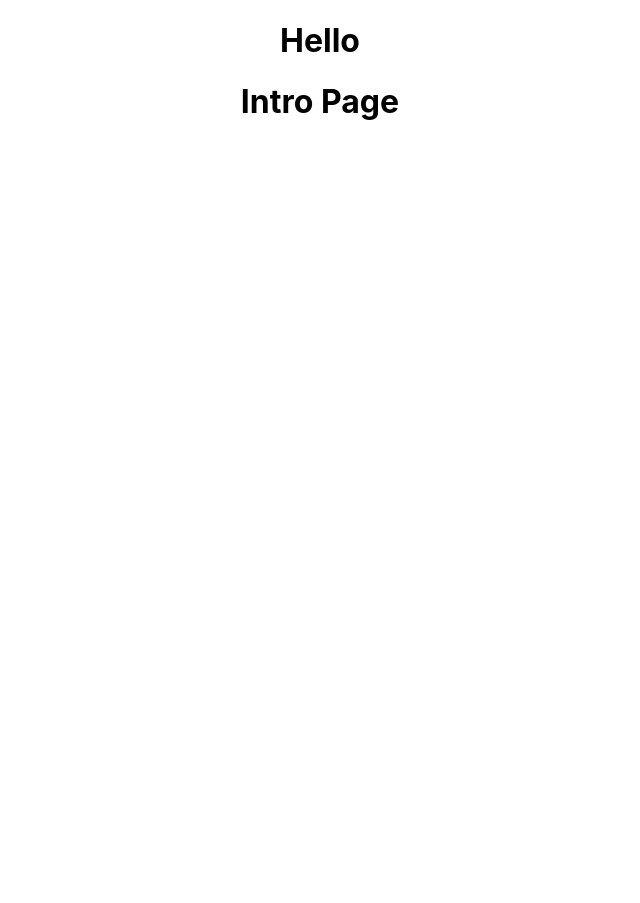
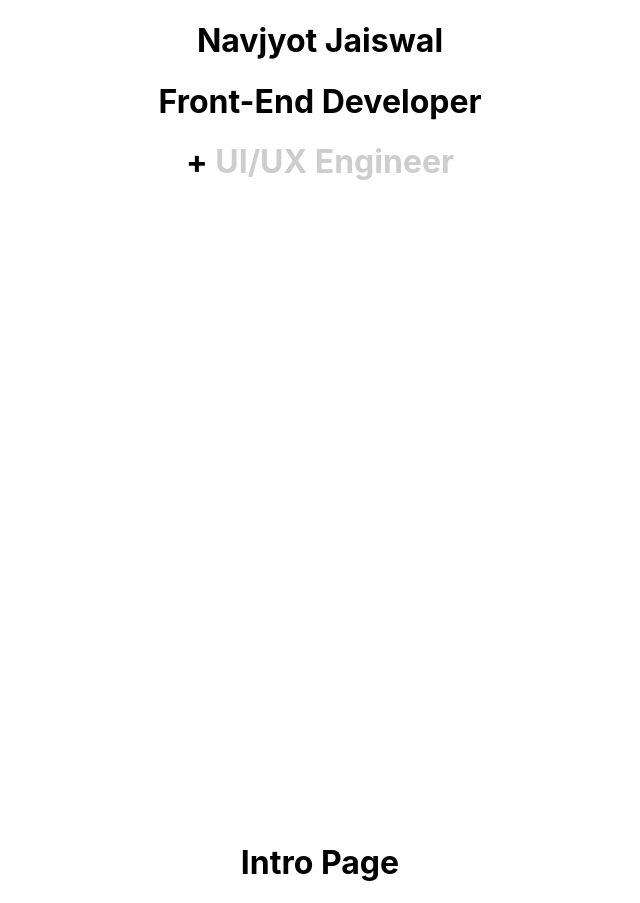
Before and after one commit to styp3r/naviportfolio, a React (Create React App) app: page / in a window 1280 px wide. Shown: the whole page, without its empty margins (320-960 px from the left). Before the commit the page ends 800 px from the top, so only its background shows below. Built offline with nearby package versions, Linux system fonts and the light colour scheme; a web font is replaced by a local one.

Commit message:
Create Hero Header and add text that changes every 3s along with slider animation.

```diff
--- a/src/components/Hero.jsx
+++ b/src/components/Hero.jsx
@@ -1,8 +1,51 @@
-import React from 'react';
+import React,  {useState} from 'react';
 
 function Hero(){
+
+    const [title, setTitle] = useState("Designer");
+
+    function animateTitle(){
+        document.getElementById("title").animate([
+            // keyframes
+            { opacity: 1 },
+            { opacity: 0 }
+          ], {
+            // timing options
+            duration: 3100,
+            iterations: 1
+          });
+    }
+
+    let interval = setInterval(()=>{
+        if(title === "Designer"){
+            setTitle("UI/UX Engineer");
+            animateTitle();
+        }
+        if(title === "UI/UX Engineer"){
+            setTitle("Interactive Architect");
+            animateTitle();
+        }
+        if(title === "Interactive Architect"){
+            setTitle("Designer");
+            animateTitle();
+        }
+
+        clearInterval(interval);
+    }, 3000);
+
+
+
     return (
-        <h1>Hello</h1>
+            <div style = {{width: window.innerWidth, height: window.innerHeight }} className = "heroContainer">
+                <h1 className = "heroHeader">Navjyot Jaiswal</h1>
+                <div className = "heroContentContainer">
+                    <div className = "leftAlign">
+                        <h1 className = "heroText1">Front-End Developer</h1>
+                        <h1 className = "heroText2"><span className = "grey">+</span><span id = "title"> {title}</span></h1>
+                        <div className = "slider"></div>
+                    </div>
+                </div>
+            </div>
     );
 }
 
```
